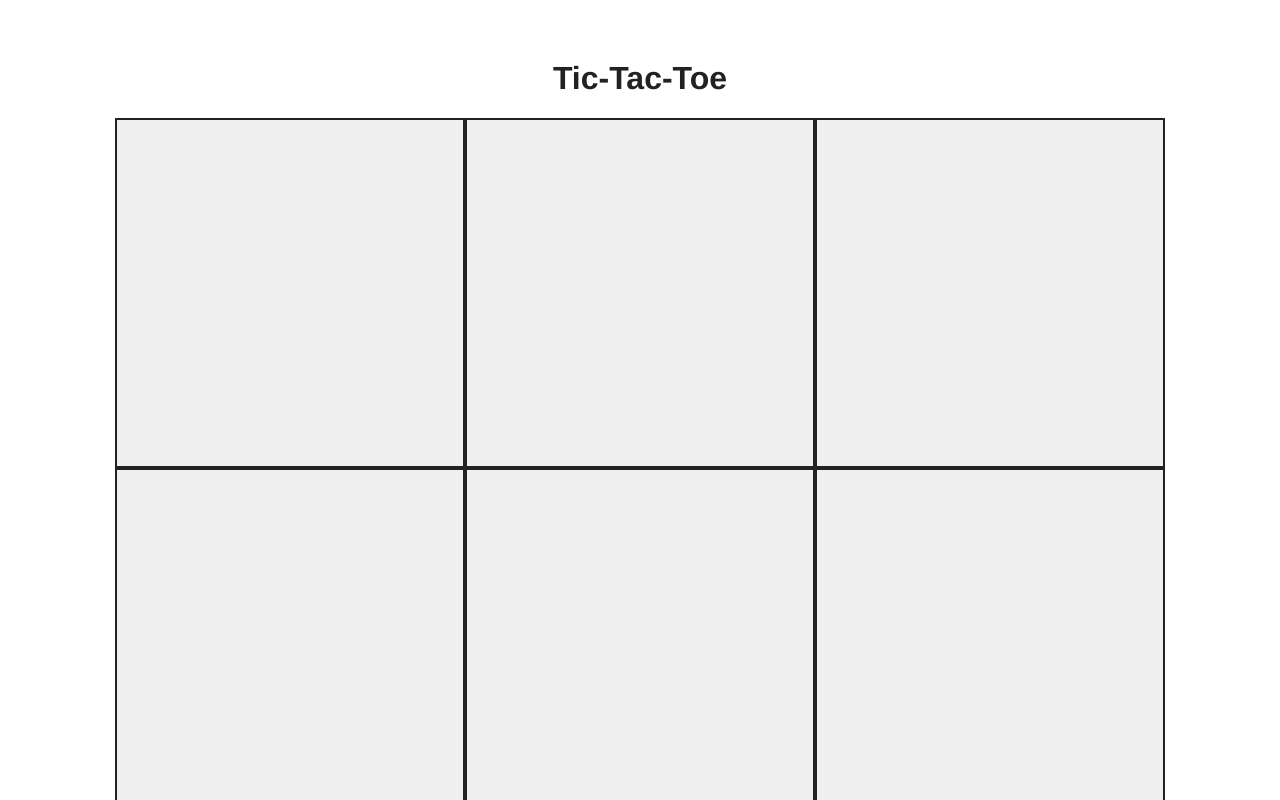
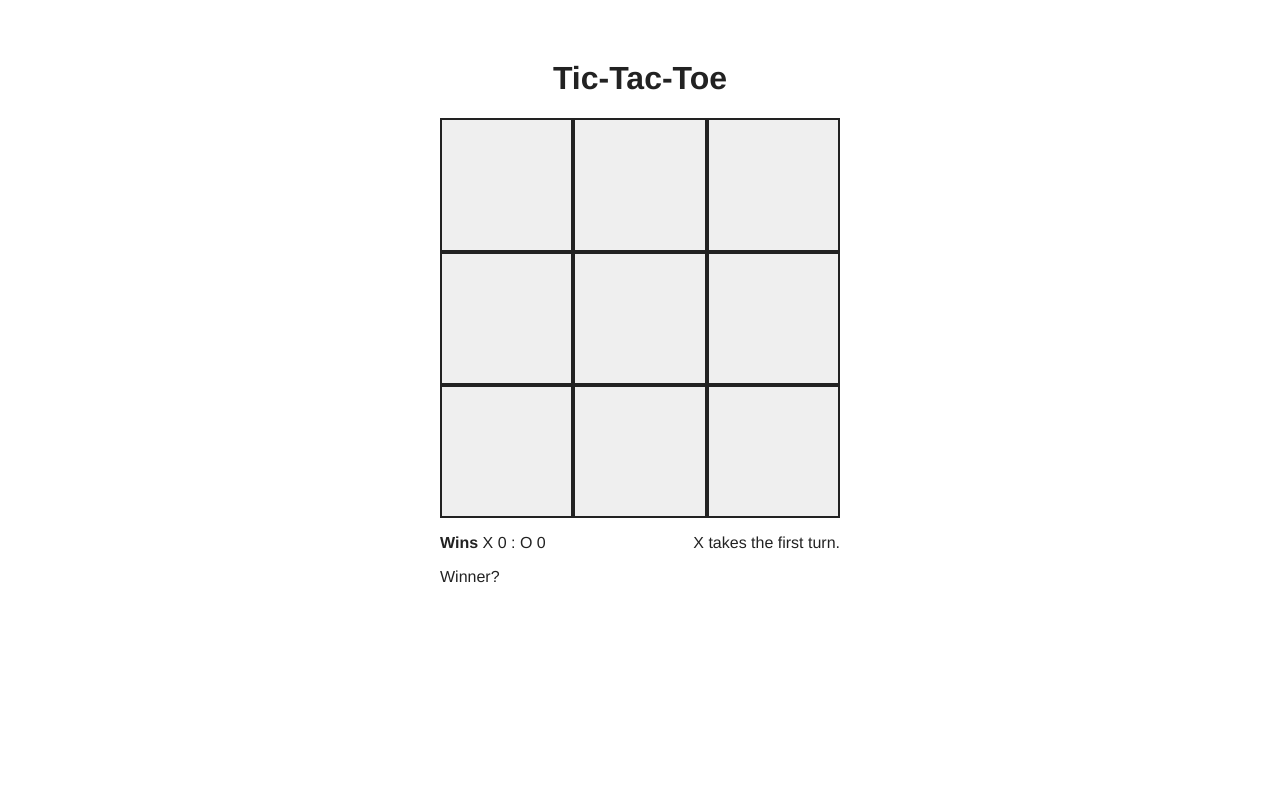
Before and after one commit to jkrayer/tic-tac-toe, a Vue app: page / in a window 1280 px wide. Shown: the top 800 px of the page. Built offline with nearby package versions, Linux system fonts and the light colour scheme.

Commit message:
Add games tally

```diff
--- a/src/App.vue
+++ b/src/App.vue
@@ -1,14 +1,19 @@
 <template>
   <div id="app">
-    <h1>Tic-Tac-Toe</h1>
+    <h1 class="title">Tic-Tac-Toe</h1>
     <board />
-    <p>{{ currentPlayer }} Goes!</p>
-    <p>
-      Winner? {{ winner }}
-      <button v-if="winner !== null" @click="handleClick" type="button">
-        Play Again
-      </button>
-    </p>
+    <div class="row">
+      <div class="col">
+        <p><span class="b">Wins</span> X {{ wins[0] }} : O {{ wins[1] }}</p>
+      </div>
+      <div class="col">
+        <p class="text-right">{{ turnInstruction }}</p>
+      </div>
+    </div>
+    Winner? {{ winner }}
+    <button v-if="winner !== null" @click="handleClick" type="button">
+      Play Again
+    </button>
     <!-- Winner Overlay Play again button -->
   </div>
 </template>
@@ -26,7 +31,13 @@ export default {
 
   computed: {
     ...mapGetters(["currentPlayer"]),
-    ...mapState(["winner"])
+    ...mapState(["winner", "turn", "wins"]),
+
+    turnInstruction() {
+      return this.turn === 0
+        ? "X takes the first turn."
+        : `${this.currentPlayer}'s Turn!`;
+    }
   },
 
   methods: {
@@ -37,13 +48,41 @@ export default {
 };
 </script>
 
-<style>
+<style lang="scss">
+html,
+body {
+  padding: 0;
+  margin: 0;
+}
+
 #app {
+  position: relative;
+  width: 82vw;
+  max-width: 400px;
+  margin: 60px auto 0;
   font-family: Avenir, Helvetica, Arial, sans-serif;
   -webkit-font-smoothing: antialiased;
   -moz-osx-font-smoothing: grayscale;
+  color: #222;
+}
+
+.title {
   text-align: center;
-  color: #222;
-  margin-top: 60px;
+}
+
+.row {
+  display: flex;
+}
+
+.col {
+  flex-grow: 1;
+}
+
+.text-right {
+  text-align: right;
+}
+
+.b {
+  font-weight: 700;
 }
 </style>
--- a/src/assets/global.scss
+++ /dev/null
@@ -1,5 +0,0 @@
-html,
-body {
-  padding: 0;
-  margin: 0;
-}
--- a/src/components/Board.vue
+++ b/src/components/Board.vue
@@ -25,7 +25,6 @@ export default {
 
   methods: {
     play(coordinates) {
-      console.log(32, "play");
       this.$store.dispatch("play", coordinates);
     }
   }
@@ -36,13 +35,11 @@ export default {
 .board {
   display: flex;
   flex-wrap: wrap;
-  width: 82vw;
   height: 82vw;
-  // max-width: ;
-  margin-right: auto;
-  margin-left: auto;
+  max-height: 400px;
   background-color: #222;
 }
+
 .cell {
   box-sizing: border-box;
   width: 33.33333%;
--- a/src/components/Btn.vue
+++ b/src/components/Btn.vue
@@ -32,9 +32,6 @@ export default {
   padding: 0;
   border: none;
   font-size: 1rem;
-  text-align: center;
-  -webkit-appearance: none;
-  -moz-appearance: none;
 
   > div {
     display: inline-block;
@@ -44,7 +41,7 @@ export default {
 
 .X {
   > div {
-    height: 7px;
+    height: 0.5em;
     background-color: red;
   }
 
@@ -59,9 +56,10 @@ export default {
 
 .O {
   > div {
-    width: 93px;
-    height: 93px;
-    border: solid 7px green;
+    box-sizing: border-box;
+    width: 90%;
+    height: 90%;
+    border: solid 0.5em green;
     border-radius: 50%;
   }
 
--- a/src/main.js
+++ b/src/main.js
@@ -1,7 +1,6 @@
 import Vue from "vue";
 import App from "./App.vue";
 import store from "./store";
-import "./assets/global.scss";
 
 Vue.config.productionTip = false;
 
--- a/src/store/index.js
+++ b/src/store/index.js
@@ -11,12 +11,15 @@ const defaultState = () => ({
   ],
   players: ["X", "O"],
   winner: null,
-  _turn: 0,
+  turn: 0,
   _currentPlayer: 0
 });
 
 export default new Vuex.Store({
-  state: defaultState(),
+  state: {
+    wins: [0, 0],
+    ...defaultState()
+  },
 
   getters: {
     currentPlayer(state) {
@@ -40,11 +43,18 @@ export default new Vuex.Store({
     },
 
     incrementTurn(state) {
-      state._turn = state._turn + 1;
+      state.turn = state.turn + 1;
     },
 
     setWinner(state, winner) {
       state.winner = winner;
+    },
+
+    tallyWin(state) {
+      console.log("tally");
+      state.wins = state.wins.map((win, i) =>
+        i === state._currentPlayer ? win + 1 : win
+      );
     },
 
     reset(state) {
@@ -59,11 +69,12 @@ export default new Vuex.Store({
 
       dispatch("getWinner", coordinates).then(winner => {
         if (winner === false) {
-          if (state._turn < 9) {
+          if (state.turn < 9) {
             return commit("nextPlayer");
           }
           return commit("setWinner", false);
         }
+        commit("tallyWin");
         return commit("setWinner", winner);
       });
     },
```
